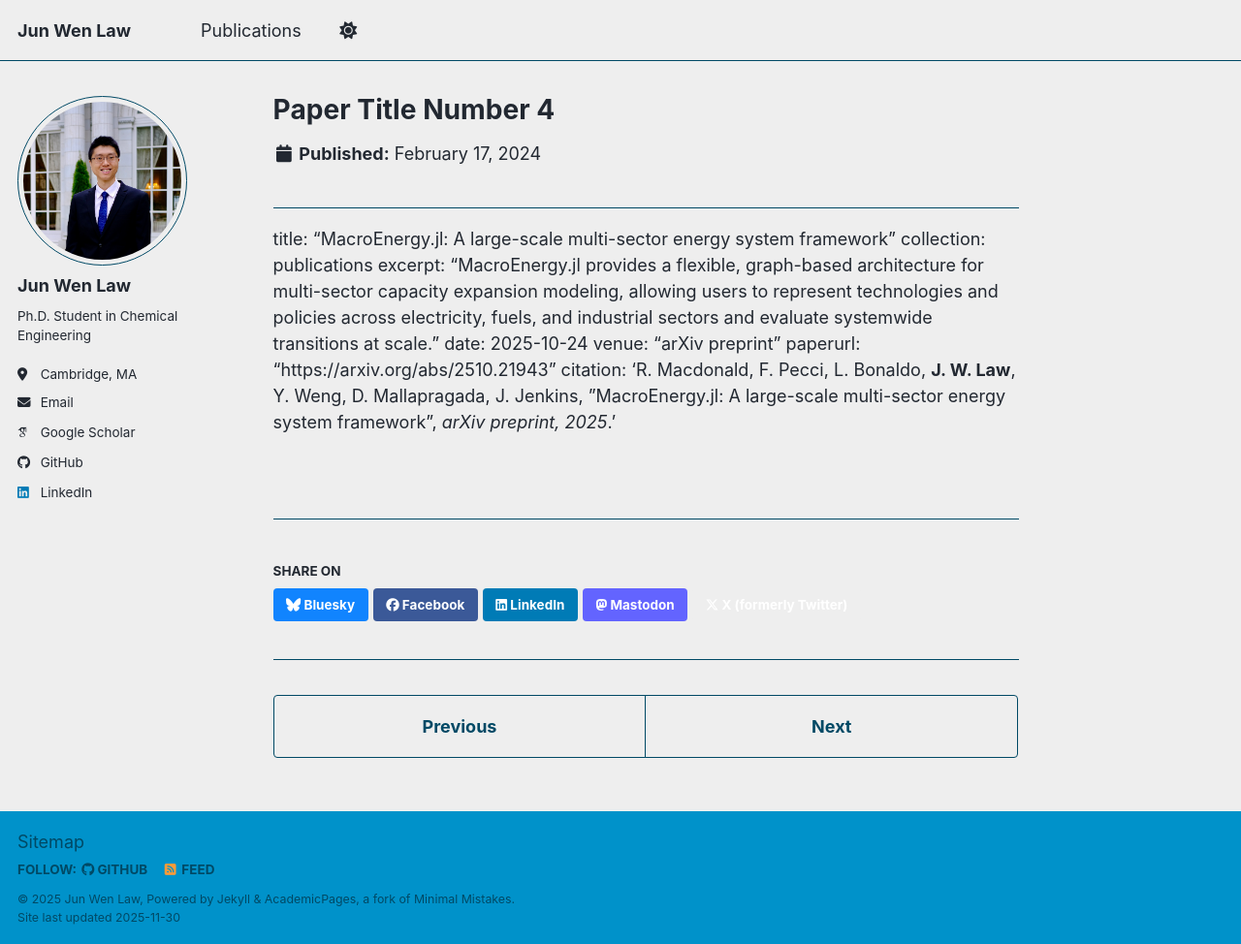
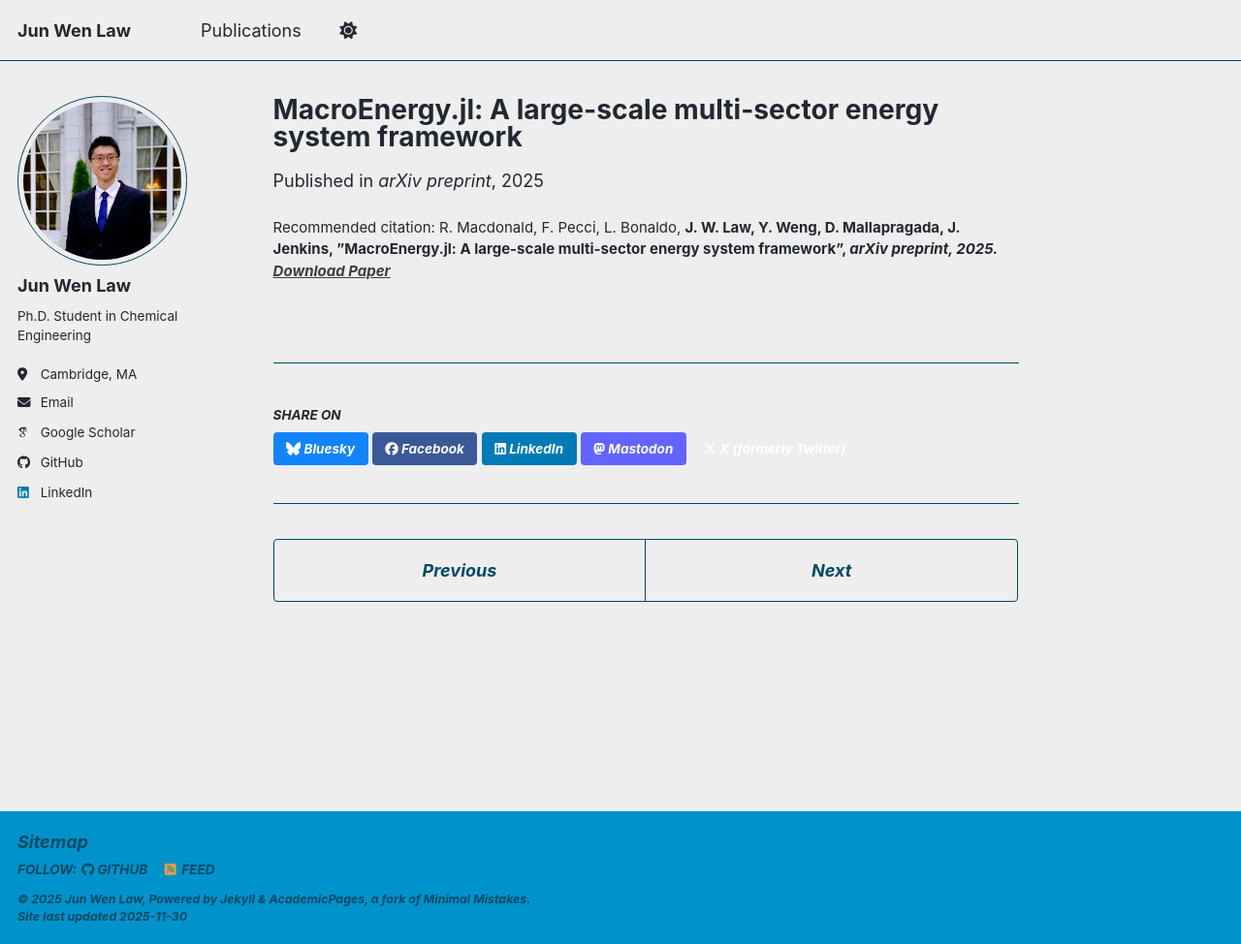
Before and after one commit to Junwenlaw/junwenlaw.github.io, a Jekyll site: the page built from _publications/2024-02-17-paper-title-number-4.md, in a window 1280 px wide and 974 px high. Shown: the whole window at 97% size. Built offline with Jekyll 4.4.1, drawn with Linux system fonts in a browser that asks for light colours; some web fonts are replaced; a script bundle is joined from its source files by our own code; library files that are not in the unit come from our copies.

Commit message:
Update papers

```diff
--- a/_publications/2024-02-17-paper-title-number-4.md
+++ b/_publications/2024-02-17-paper-title-number-4.md
@@ -5,5 +5,6 @@ excerpt: "MacroEnergy.jl provides a flexible, graph-based architecture for multi
 date: 2025-10-24
 venue: "arXiv preprint"
 paperurl: "https://arxiv.org/abs/2510.21943"
-citation: 'R. Macdonald, F. Pecci, L. Bonaldo, **J. W. Law**, Y. Weng, D. Mallapragada, J. Jenkins, ”MacroEnergy.jl: A large-scale
-multi-sector energy system framework”, *arXiv preprint, 2025*.'
+citation: 'R. Macdonald, F. Pecci, L. Bonaldo, <b>J. W. Law<b>, Y. Weng, D. Mallapragada, J. Jenkins, ”MacroEnergy.jl: A large-scale
+multi-sector energy system framework”, <i>arXiv preprint, 2025<i>.'
+---
```
Also changed, not shown: _publications/2009-10-01-paper-title-number-1.md (+2 -2 lines), _publications/2010-10-01-paper-title-number-2.md (+1 -1 lines), _publications/2025-06-08-paper-title-number-5.md (+1 -1 lines).
